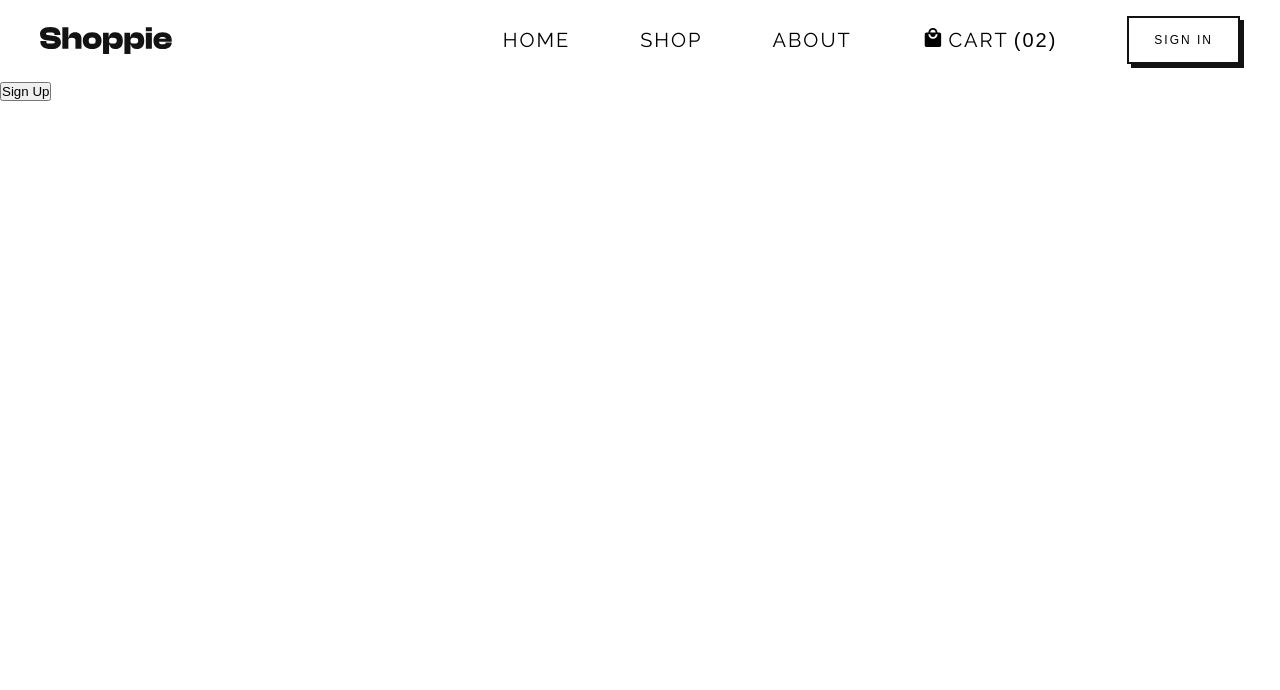
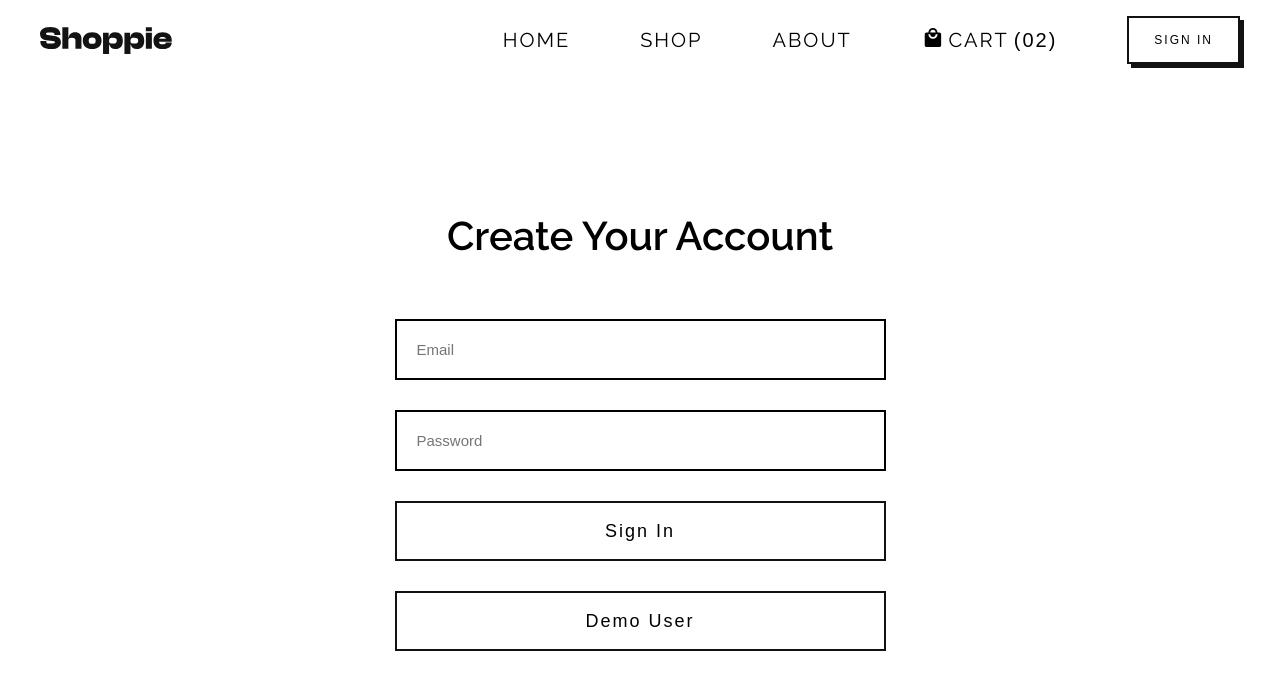
Before and after one commit to muhammedanaskhan/Shoppie-E-Commerce-App, a Next.js app: page /signIn in a window 1280 px wide. Both pictures are taken after a click on the button "SignIn". Shown: the top 690 px of the page. Built offline with nearby package versions, Linux system fonts and the light colour scheme.

Commit message:
:art: form button designed for Desktop View

```diff
--- a/components/SignIn/SignIn.js
+++ b/components/SignIn/SignIn.js
@@ -1,16 +1,47 @@
-import React from 'react'
+import React, { useRef } from 'react'
 import styles from "/components/SignIn/SignIn.module.css"
 
 function SignIn(props) {
+
+  const emailRef = useRef();
+  const passwordRef = useRef();
 
     var {toggleSignInUp} = props;
 
     const toggleSignUp = () => {
         toggleSignInUp()
     }
+
+    async function authHandler(e) {
+      // setLoading(true);
+      // e.preventDefault();
+    }
+
+    async function demoUserSignIn(e) {
+      setLoading(true);
+      e.preventDefault();
+      //logIn("test@test.com", "123456789");
+  }
+
   return (
     <div  className={styles.main}>
-        <button onClick={toggleSignUp} color='black'>Sign Up</button>
+      <div className={styles.auth_heading}>
+        <h3>Create Your Account</h3>
+      </div>
+      <form onSubmit={authHandler}>
+        <div className={styles.form_input_group}>
+            <input type="email" placeholder="Email" ref={emailRef} />
+        </div>
+        <div className={styles.form_input_group}>
+            <input type="password" placeholder="Password" ref={passwordRef} min="6" />
+        </div>
+        <div className={styles.form_input_group}>
+            <button className={styles.btn}>Sign In</button>
+        </div>
+        <div className={styles.form_input_group}>
+            <button onClick={demoUserSignIn} className={styles.btn}>Demo User</button>
+        </div>
+      </form>
     </div>
   )
 }
--- a/components/SignIn/SignIn.module.css
+++ b/components/SignIn/SignIn.module.css
@@ -1,3 +1,105 @@
-.main{
- width: 100%;
+
+.main {
+    min-height: 100vh;
+    color: black;
+    padding: 7rem 6rem;
+    display: flex;
+    flex-direction: column;
+    width: 70%;
+    max-width: 850px;
+    align-items: center;
+    margin: 0 auto;
+    gap: 3rem;
+  }
+  .auth_heading {
+    margin-top: 6rem;
+    text-align: center;
+  }
+  .auth_heading h3 {
+    font-size: 4rem;
+  }
+  .main form {
+    width: 70%;
+    display: flex;
+    justify-content: center;
+    align-items: center;
+    flex-direction: column;
+    gap: 3rem;
+    padding: 3rem 1rem;
+  }
+  .form_input_group {
+    width: 100%;
+    background-color: white;
+    background: white !important;
+  }
+  .form_input_group input {
+    width: 100%;
+    border: 2px solid ;
+    color: black;
+    font-size: 1.5rem;
+    padding: 2rem 2rem;
+    user-select: none;
+  }
+  .form_input_group input:focus {
+    border: 2px solid black;
+  }
+  .auth_change p {
+
+    font-size: 1.5rem;
+  }
+  .auth_change p span {
+    text-decoration: underline;
+    cursor: pointer;
+  }
+
+  .btn{
+    display: flex;
+    align-items: center;
+    width: 100%;
+    align-items: center;
+    text-align: center;
+    display: flex;
+    justify-content: center;
+    font-size: 1.8rem;
+    min-width: max-content;
+    padding: 10px 25px;
+    letter-spacing: 2px;
+    line-height: 2;
+    font-weight: 400px;
+    transition: 250ms ease;
+    background-color: hsla(0, 0%, 100%, 1);
+    color: black;
+    border: 2px solid hsla(0, 0%, 7%, 1);
+
 }
+
+.btn:is(:hover, :focus-visible) {
+    background-color: #FF90E8;
+    box-shadow: 4px 4px 0px hsla(0, 0%, 7%, 1);
+    transform: translate(-2px, -2px)
+    /* transform: translateY(-2px); */
+}
+
+  @media only screen and (max-width: 1200px) {
+    .auth {
+      width: 100%;
+    }
+  }
+  @media only screen and (max-width: 1100px) {
+    .auth {
+      min-height: 70vh;
+    }
+    .form_input_group button {
+      padding-top: 1.5rem !important;
+      padding-bottom: 1.5rem !important;
+    }
+  }
+
+  @media only screen and (max-width: 700px) {
+    .auth {
+      padding: 10rem 1rem;
+    }
+    .auth form {
+      width: 90%;
+    }
+  }
```
